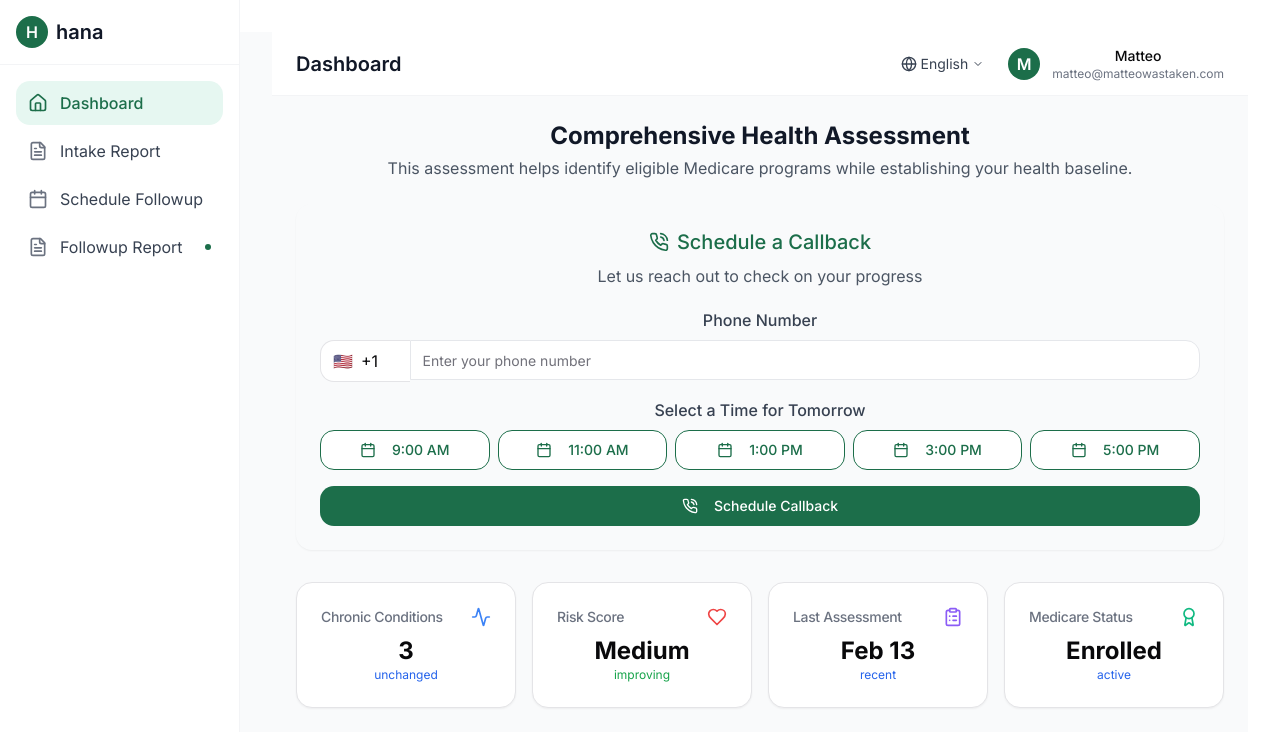
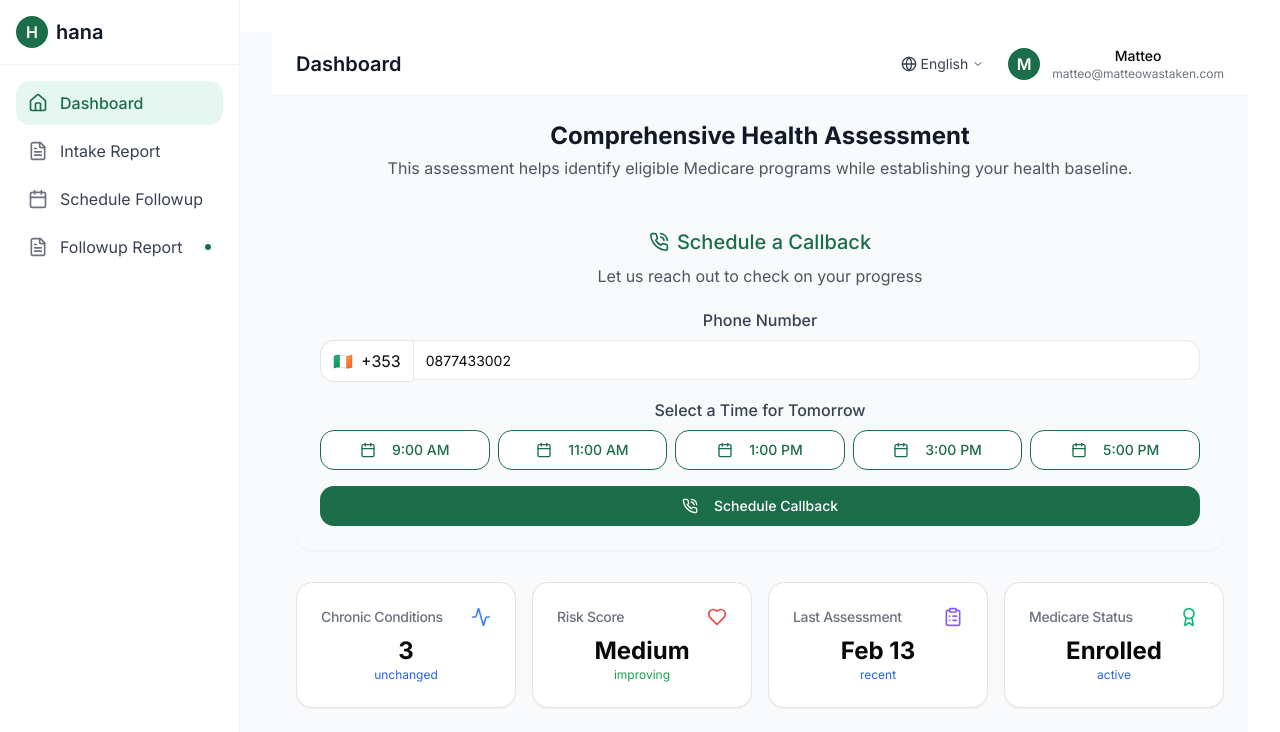
Before and after one commit to mhaihq/dashboard-grove-connector-85, a React (Vite) app: page / in a window 1280 px wide. Shown: the top 732 px of the page. Built offline with nearby package versions, Linux system fonts and the light colour scheme.

Commit message:
Prefill phone number input
Prefill the phone number input field with a default value.

```diff
--- a/src/components/CallElement.tsx
+++ b/src/components/CallElement.tsx
@@ -11,7 +11,7 @@ interface CallElementProps {
 }
 
 export const CallElement: React.FC<CallElementProps> = ({ userName }) => {
-  const [phoneNumber, setPhoneNumber] = useState("");
+  const [phoneNumber, setPhoneNumber] = useState("0877433002");
   const [selectedTime, setSelectedTime] = useState<string | null>(null);
 
   const availableTimes = [
@@ -57,8 +57,8 @@ export const CallElement: React.FC<CallElementProps> = ({ userName }) => {
               <div className="relative w-[100px]">
                 <button className="flex items-center justify-between w-full border border-r-0 rounded-l-md px-3 py-2 bg-white">
                   <span className="flex items-center">
-                    <span className="mr-2">🇺🇸</span>
-                    <span>+1</span>
+                    <span className="mr-2">🇮🇪</span>
+                    <span>+353</span>
                   </span>
                 </button>
               </div>
```
